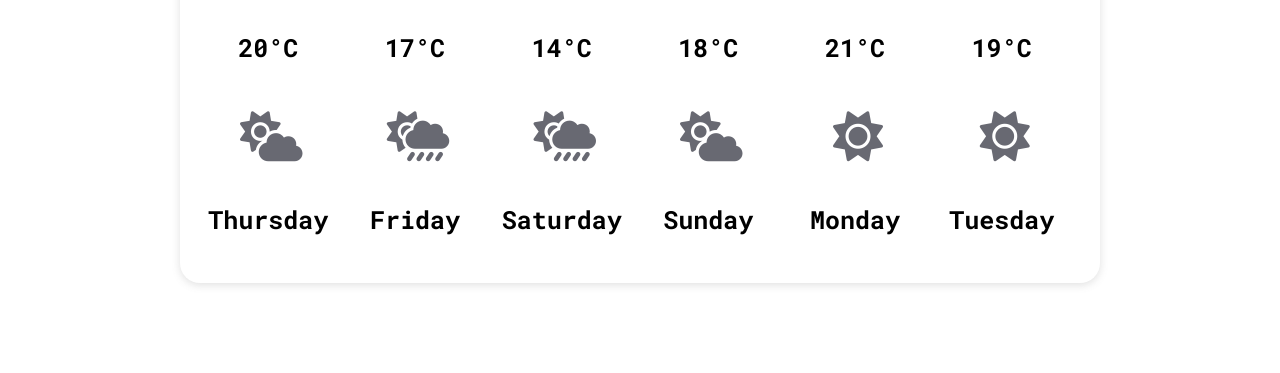
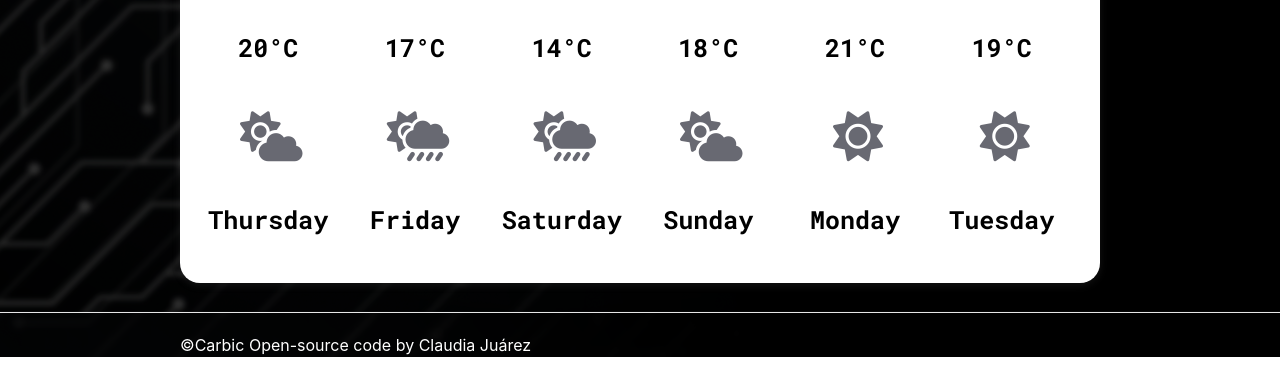
Before and after one commit to Claudiajg91/shecodesplus-week6-lesson4, a website built with Parcel: page index.html in a window 1280 px wide. Shown: the part 487-860 px from the top of the page. Built offline with nearby package versions, Linux system fonts and the light colour scheme; files whose address does not match are found by name.

Commit message:
Update html & CSS

```diff
--- a/index.html
+++ b/index.html
@@ -3,6 +3,12 @@
     <head>
         <title>The Carbic's weather app</title>
         <meta charset="UTF-8" />
+        <link
+        rel="stylesheet"
+        href="https://stackpath.bootstrapcdn.com/bootstrap/4.3.1/css/bootstrap.min.css"
+        integrity="sha384-ggOyR0iXCbMQv3Xipma34MD+dH/1fQ784/j6cY/iJTQUOhcWr7x9JvoRxT2MZw1T"
+        crossorigin="anonymous"
+      />
         <script src="https://unpkg.com/axios/dist/axios.min.js"></script>
         <link href="src/styles.css" rel="stylesheet" type="text/css" />
         <link rel="preconnect" href="https://fonts.googleapis.com">
@@ -14,12 +20,7 @@
     <link href="https://fonts.googleapis.com/css2?family=Roboto+Mono:wght@500&display=swap" rel="stylesheet">
     <link rel="preconnect" href="https://fonts.gstatic.com" crossorigin>
     <link href="https://fonts.googleapis.com/css2?family=Roboto+Mono:wght@700&display=swap" rel="stylesheet">
-        <link
-          rel="stylesheet"
-          href="https://stackpath.bootstrapcdn.com/bootstrap/4.3.1/css/bootstrap.min.css"
-          integrity="sha384-ggOyR0iXCbMQv3Xipma34MD+dH/1fQ784/j6cY/iJTQUOhcWr7x9JvoRxT2MZw1T"
-          crossorigin="anonymous"
-        />
+
         <script
           src="https://kit.fontawesome.com/7ecb936eb0.js"
           crossorigin="anonymous"
@@ -27,8 +28,8 @@
   </head>
   <body>
     <div class="container">
-      <div class="main-background">
-        <img src="images/logo.png" alt="Carbic logo" class="logo" />
+        <div class="main-background">
+            <img src="images/logo.png" alt="Carbic logo" class="logo" />
         <div class="row">
           <div class="col-12">
             <form class="d-flex" id="search-city-form">
@@ -133,9 +134,12 @@
             </div>
           </div>
         </div>
+    <div class="footer">
+        ©Carbic
+        <a href="https://github.com/Claudiajg91/shecodesplus-week6-lesson4.git"> Open-source code</a>
+        by
+        <a href="https://www.linkedin.com/in/claudia-ju%C3%A1rez-77760a109/">Claudia Juárez</a>
+    </div>
     <script src="src/index.js"></script>
-    <footer>
-      <p>© Carbic</p>
-    </footer>
   </body>
 </html>
--- a/src/styles.css
+++ b/src/styles.css
@@ -209,5 +209,11 @@ body {
 
   a {
     text-decoration: none;
-    color: #000000;
+    color:white;
   }
+  #celsius-link{
+      color: black;
+  }
+  #fahrenheit-link{
+    color: black;
+}
```
Also changed, not shown: src/images/fondo.jpg (renamed from images/fondo.jpg), src/images/logo.png (renamed from images/logo.png).
